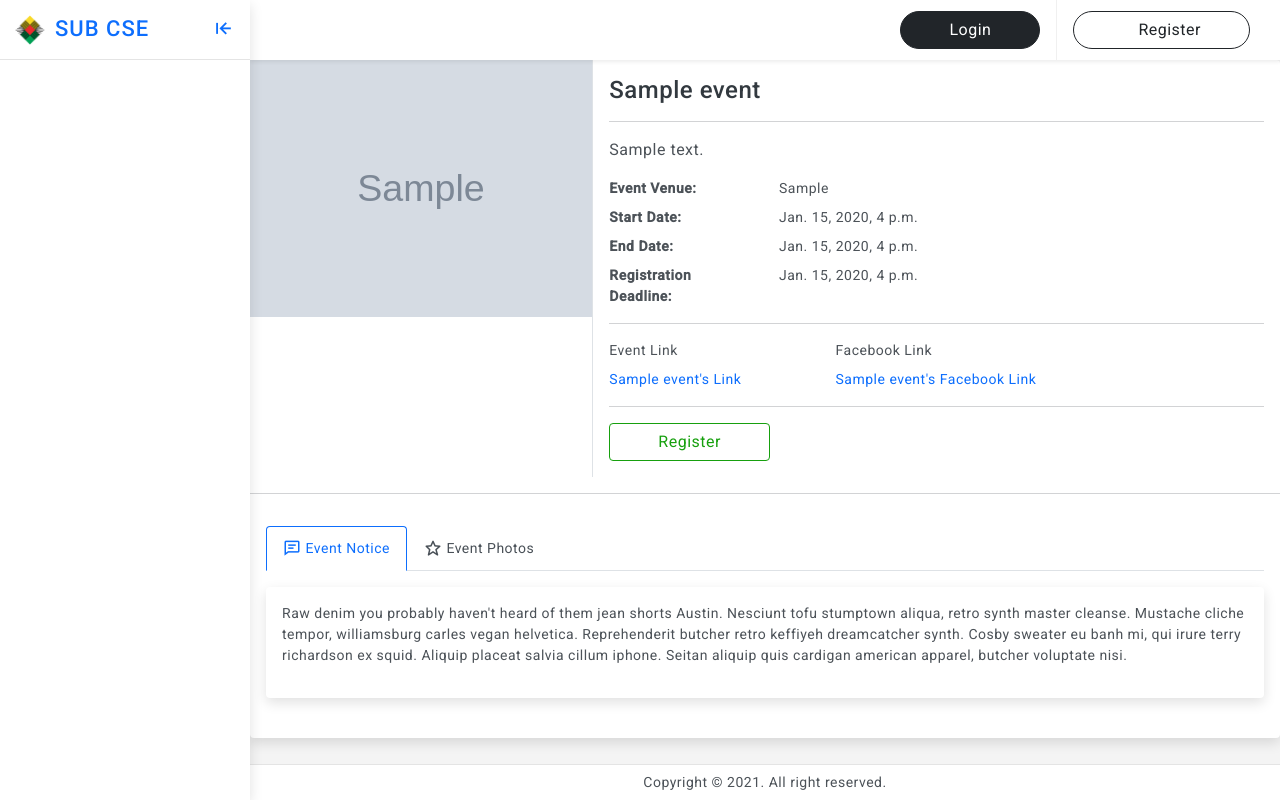
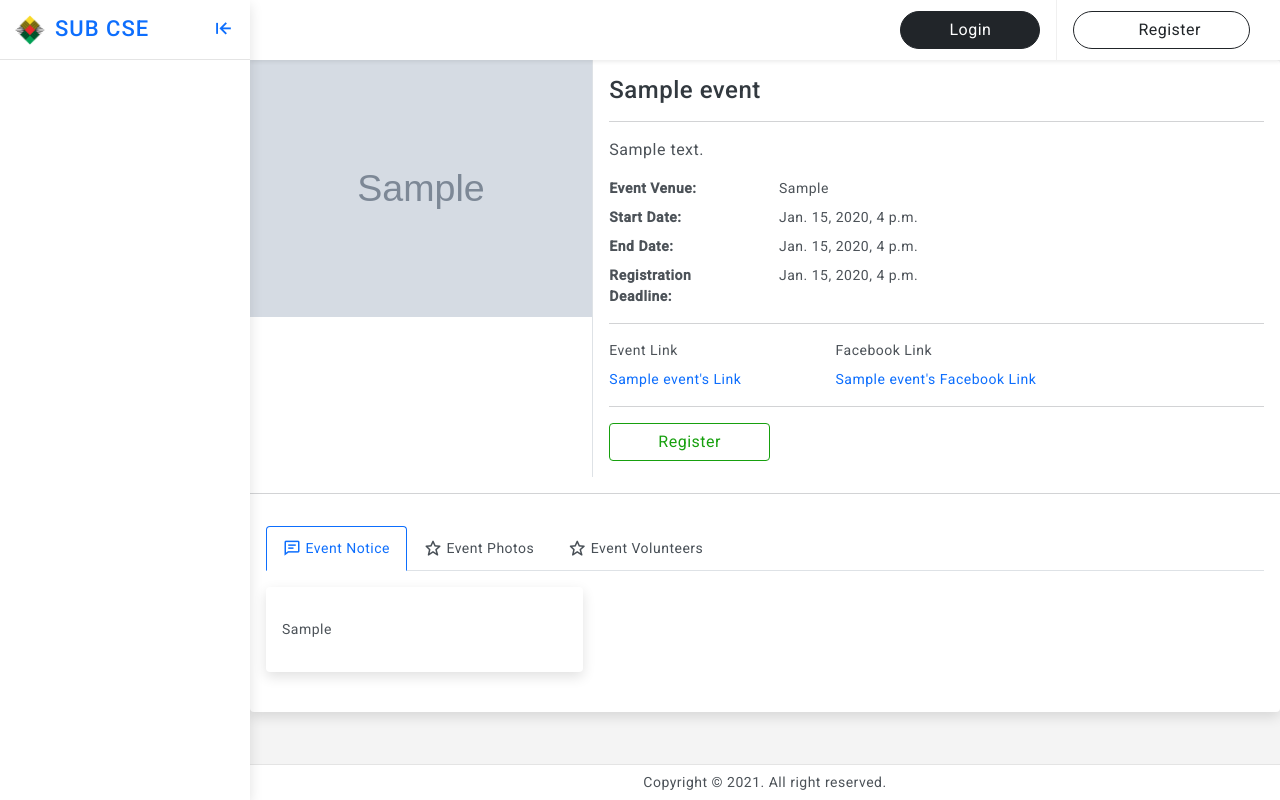
Before and after one commit to tnmy2426/final-project-sub, a Django app: page /event-details/1/ in a window 1280 px wide. Run offline with Django 3.2, Linux system fonts and the light colour scheme; tables that the repository leaves empty hold one stand-in row (values such as "Sample post"); grey boxes marked "Sample" are stand-in pictures; some libraries are stand-ins or nearby versions.

Commit message:
EventNotice Add/Delete delveloped and  Working fine. Only ClubAdmin can add or remove a notice from an event.

```diff
--- a/App_Event/admin.py
+++ b/App_Event/admin.py
@@ -5,7 +5,7 @@
 
 # Register your models here.
 # admin.site.register(Event)
-# admin.site.register(EventNotice)
+admin.site.register(EventNotice)
 # admin.site.register(EventPhoto)
 # admin.site.register(EventVolunteer)
 # admin.site.register(Volunteer)
--- a/App_Event/models.py
+++ b/App_Event/models.py
@@ -1,5 +1,6 @@
 from django.db import models
 from django.conf import settings
+from django.shortcuts import render
 from App_ClubAdmin.models import ClubAdmin
 from App_Volunteer.models import Volunteer
 
@@ -31,6 +32,13 @@
 class EventNotice(models.Model):
     event = models.ForeignKey(Event, on_delete=models.CASCADE, related_name="events_notice")
     event_notice = models.TextField(max_length=255)
+    date_created = models.DateTimeField(auto_now_add=True)
+
+    class Meta:
+        ordering = ['-date_created']
+
+    def __str__(self):
+        return self.event_notice
 
 class EventPhoto(models.Model):
     event = models.ForeignKey(Event, on_delete=models.CASCADE, related_name="events_photo")
--- a/App_Event/urls.py
+++ b/App_Event/urls.py
@@ -6,6 +6,8 @@
 urlpatterns = [
     path('', views.EventList, name='event_list'),
     path('event-details/<pk>/', views.EventDetails, name='event_details'),
+    path('add-event-notice/<pk>/', views.AddEventNotice, name='add_event_notice'),
+    path('delete-event-notice/<pk>/', views.DeleteEventNotice, name='delete_event_notice'),
     path('create-event/', views.CreateEvent, name='create_event'),
     path('event-registration/<pk>/', views.EventRegistration, name='event_registration_view'),
 ]
--- a/App_Event/views.py
+++ b/App_Event/views.py
@@ -2,11 +2,12 @@
 from django.shortcuts import render, redirect, get_object_or_404
 
 from .models import Event, EventNotice, EventPhoto
-from .forms import EventForm, EventRegistrationForm
+from .forms import EventForm, EventRegistrationForm, EventNoticeForm
 from App_Participant.models import Participant
 
 # Decorators
 from django.contrib.auth.decorators import login_required
+from App_ClubAdmin.decorators import group_required
 
 #For messages
 from django.contrib import messages
@@ -19,7 +20,8 @@
 
 def EventDetails(request, pk):
     event = get_object_or_404(Event, pk=pk)
-    return render(request, "App_Event/event_details.html", {"event":event})
+    event_notices = EventNotice.objects.filter(event=event)
+    return render(request, "App_Event/event_details.html", {"event":event, "event_notices": event_notices})
 
 def EventRegistration(request, pk):
     event = get_object_or_404(Event, pk=pk)
@@ -46,6 +48,7 @@
 
 
 @login_required
+@group_required("ClubAdmin")
 def CreateEvent(request):
     form = EventForm()
     if request.method == "POST":
@@ -57,3 +60,28 @@
             messages.success(request, "Event Created Successfully!!")
             return redirect ("App_Event:event_list")
     return render(request, "App_Event/create_event.html", {"form":form} )
+
+@login_required
+@group_required("ClubAdmin")
+def AddEventNotice(request, pk):
+    event = get_object_or_404(Event, pk=pk)
+    form = EventNoticeForm()
+    if request.method == "POST":
+        form = EventNoticeForm(request.POST or None)
+        if form.is_valid():
+            notice = form.save(commit=False)
+            notice.event_id = event.id
+            notice.save()
+            messages.success(request, f"{event.event_title}'s Notice updated!!")
+            return redirect("App_Event:event_details", pk=event.id)
+        else:
+            form = EventNoticeForm()
+    return render(request, "App_Event/event_notice.html", {"form": form})
+
+@login_required
+@group_required("ClubAdmin")
+def DeleteEventNotice(request, pk):
+    notice = EventNotice.objects.get(id=pk)
+    notice.delete()
+    messages.warning(request, "Notice Deleted!!")
+    return redirect("App_Event:event_list")
--- a/templates/App_Event/event_details.html
+++ b/templates/App_Event/event_details.html
@@ -80,23 +79,43 @@
                </div>
             </a>
          </li>
-         {% endif %}
       </ul>
-      <!--Event Notice Section-->
+
       <div class="tab-content pt-3">
+         <!--Event Notice Section-->
          <div class="tab-pane fade show active" id="primaryhome" role="tabpanel">
-            <div class="card">
-               <div class="card-body">
-                  <p>
-                     Raw denim you probably haven't heard of them jean shorts Austin. Nesciunt tofu stumptown aliqua, retro synth
-                     master cleanse. Mustache cliche tempor, williamsburg carles vegan helvetica. Reprehenderit butcher retro
-                     keffiyeh dreamcatcher synth. Cosby sweater eu banh mi, qui irure terry richardson ex squid. Aliquip placeat
-                     salvia cillum iphone. Seitan aliquip quis cardigan american apparel, butcher voluptate nisi.
-                  </p>
+            {% if request.user.is_authenticated and request.user|has_group:"ClubAdmin" %}
+            <div class="d-lg-flex align-items-center mb-4 gap-3">
+               <div class="position-relative"></div>
+               <div class="ms-auto">
+                  <a href="{% url 'App_Event:add_event_notice' pk=event.id%}" class="btn btn-primary radius-30 mt-2 mt-lg-0"
+                     ><i class="bx bxs-plus-square"></i>Add Notice</a
+                  >
                </div>
             </div>
+            {% endif %}
+            <!--Loop for Event Notice-->
+            <div class="row">
+               {% for event_notice in event_notices %}
+               <div class="col-sm-10 col-md-4 col-lg-4">
+                  <div class="card">
+                     <div class="card-body">
+                        <p class="card-text">{{ event_notice|linebreaks }}</p>
+                        {% if request.user.is_authenticated and request.user|has_group:"ClubAdmin" %}
+                        <a
+                           href="{% url 'App_Event:delete_event_notice' pk=event_notice.id %}"
+                           class="btn btn-sm btn-outline-danger"
+                           >Delete</a
+                        >
+
+                        {% endif %}
+                     </div>
+                  </div>
+               </div>
+               {% endfor %}
+            </div>
+            <!--End Event Notice Section-->
          </div>
-         <!--End Event Notice Section-->
          <!--Event Photos Section-->
          <div class="tab-pane fade" id="primaryprofile" role="tabpanel">
             {% if request.user.is_authenticated and request.user|has_group:"ClubAdmin" %}
@@ -199,11 +183,18 @@
                               </td>
                               <td>Abdullah</td>
                               <td>
-                                 <div class="badge rounded-pill text-success bg-light-success p-2 text-uppercase px-3">Male</div>
+                                 <div class="text-success text-uppercase">Male</div>
                               </td>
                               <td>01312898200</td>
 
-                              <td><a type="button" class="btn btn-primary btn-sm radius-30 px-4">View Details</a></td>
+                              <td>
+                                 <a
+                                    type="button"
+                                    href="{% url 'App_Volunteer:volunteer_profile' %}"
+                                    class="btn btn-outline-info btn-sm radius-30 px-3"
+                                    >View Details</a
+                                 >
+                              </td>
                               <td>
                                  <div class="d-flex order-actions">
                                     <a href="javascript:;" class="ms-3"><i class="bx bxs-trash"></i></a>
```
Also changed, not shown: other parts of templates/App_Event/event_details.html (+5 -41 lines), App_Event/forms.py (+8 -0 lines), templates/App_Event/event_notice.html (added, +24 -0 lines), App_Event/migrations/0002_auto_20211004_1755.py (added).
